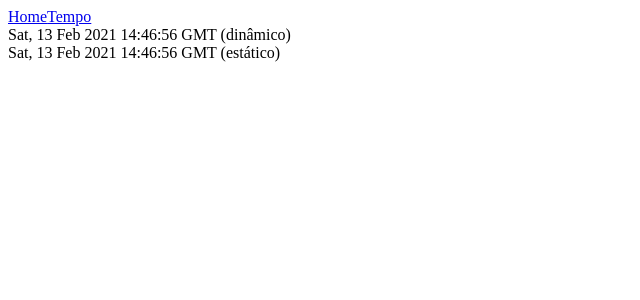
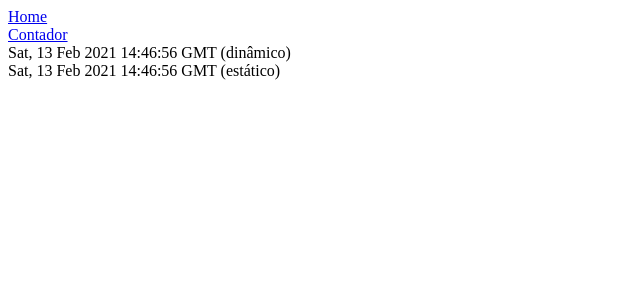
Before and after one commit to AndreDevAmaral/andrepage, a Next.js app: page /tempo in a window 1280 px wide. Shown: the top 300 px of the page, without its empty margins (0-640 px from the left). Built offline with nearby package versions, Linux system fonts and the light colour scheme.

Commit message:
Cache-Control

```diff
--- /dev/null
+++ b/pages/api/tempo.js
@@ -0,0 +1,11 @@
+function tempo(request, reponse){
+    const dynamicDate = new Date();
+
+    reponse.setHeader('Cache-Control', 's-maxage=10', 'state-while-revalidate');
+
+    reponse.json({
+        date: dynamicDate.toGMTString()
+    });
+}
+
+export default tempo;
--- a/pages/index.js
+++ b/pages/index.js
@@ -7,6 +7,7 @@ function Home(){
             <Link href="/contador">
                 <a>Contador</a>
             </Link>
+            <br/>
             <Link href="/tempo">
                 <a>Tempo</a>
             </Link>
--- a/pages/tempo.js
+++ b/pages/tempo.js
@@ -11,8 +11,9 @@ function Tempo(props){
             <Link href="/">
                 <a>Home</a>
             </Link>
-            <Link href="/tempo">
-                <a>Tempo</a>
+            <br/>
+            <Link href="/contador">
+                <a>Contador</a>
             </Link>
             <div>{dynamicDateString} (dinâmico)</div>
             <div>{props.staticDateString} (estático)</div>
```
Also changed, not shown: pages/contador.js (+4 -3 lines).
